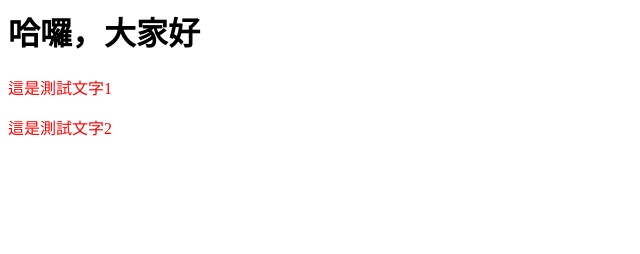
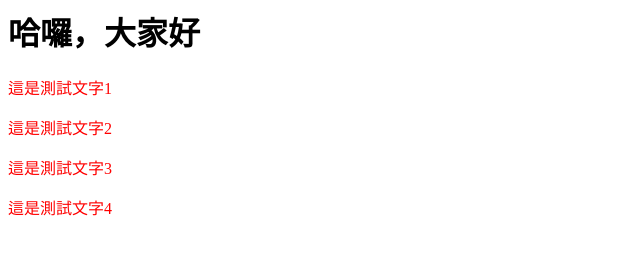
Before and after one commit to wavefunc/hahow-git, a plain HTML site: page index2.htm in a window 1280 px wide. Shown: the whole page, without its empty margins (0-640 px from the left). Drawn offline with Linux system fonts and the light colour scheme.

Commit message:
Modify some data

```diff
--- a/index2.htm
+++ b/index2.htm
@@ -10,6 +10,8 @@
   <h1>哈囉，大家好</h1>
   <p class="red-color">這是測試文字1</p>
   <p class="red-color">這是測試文字2</p>
+  <p class="red-color">這是測試文字3</p>
+  <p class="red-color">這是測試文字4</p>
 </body>
 
 </html>
```
